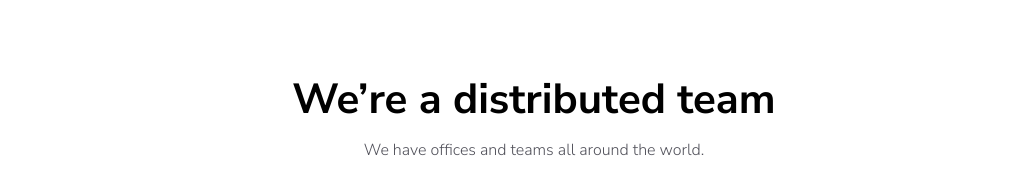
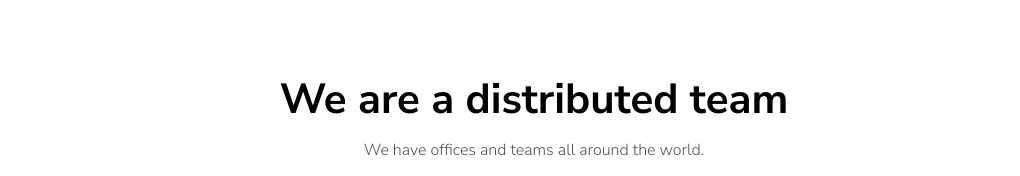
Before and after one commit to jhasanovic/test-website, a website: page pages/service.html in a window 1280 px wide. Shown: the part 126-302 px from the top of the page, without its empty margins (106-1126 px from the left). Drawn offline with Linux system fonts and the light colour scheme.

Commit message:
Fixed a typo in service.html

```diff
--- a/pages/service.html
+++ b/pages/service.html
@@ -78,7 +78,7 @@
     </div>
     <div class="service-elem-27">
         <div class="service-elem-28"> <span class="cd-paragraph-clean service-elem-29">
-                <p>We’re a distributed team</p>
+                <p>We are a distributed team</p>
             </span><span class="cd-paragraph-clean service-elem-30">
                 <p>We have offices and teams all around the world.</p>
             </span></div><span class="service-elem-31"> <img src="https://res.cloudinary.com/dbyioi2qq/q_auto/v1660218896/static/map-wrapsvg_1660218893_46709.svg"> </span>
```
